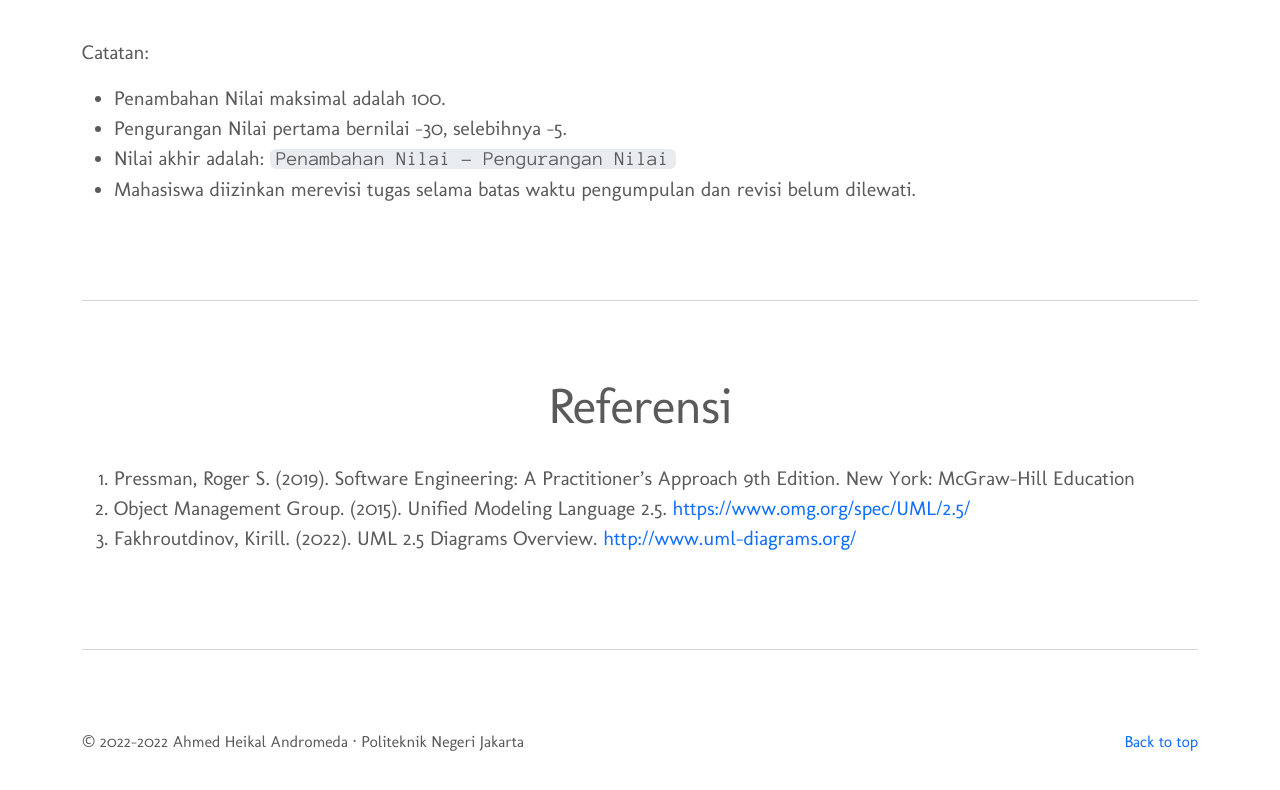
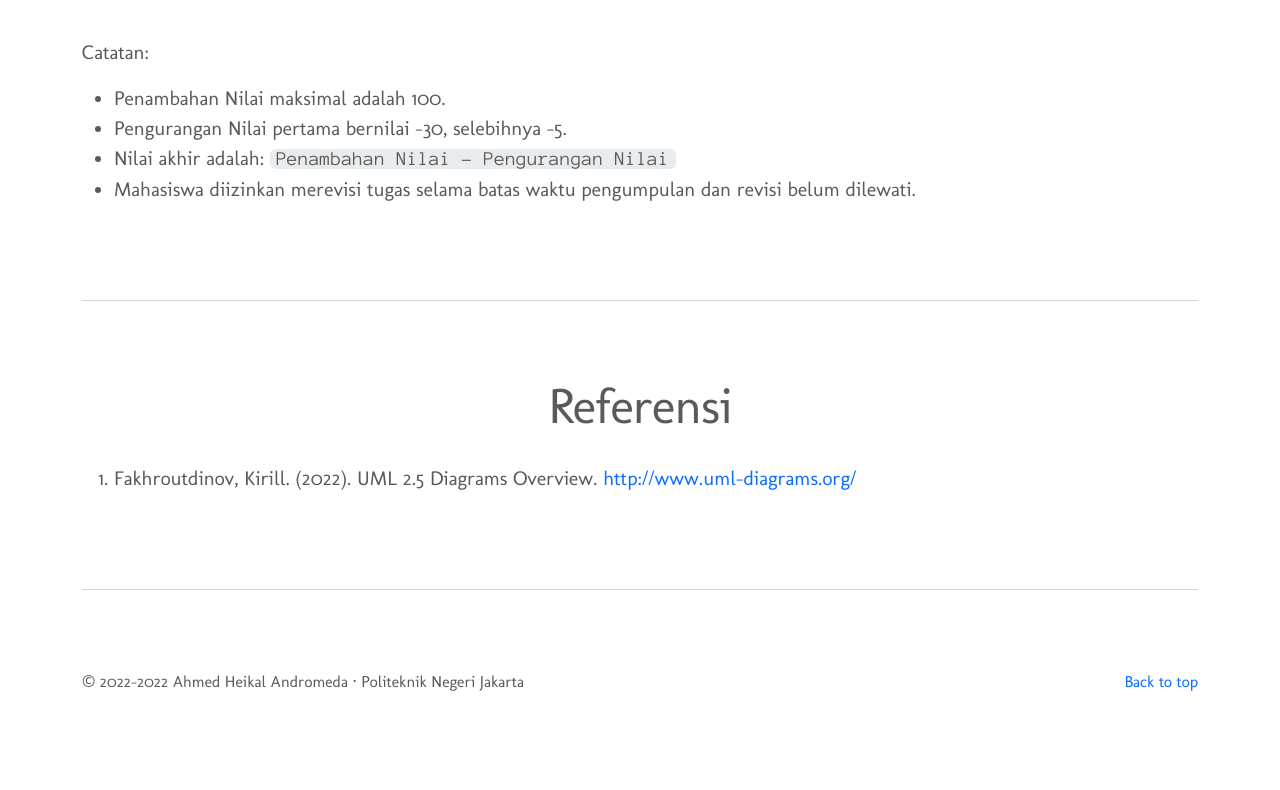
Before and after one commit to serhippo/pbo-uml, a plain HTML site: page pbo-uml-activity.html in a window 1280 px wide. Shown: the part 10319-11109 px from the top of the page. After the commit the page ends 11077 px from the top, so only its background shows below. Drawn offline with nearby package versions, Linux system fonts and the light colour scheme.

Commit message:
Revision 3

```diff
--- a/pbo-uml-activity.html
+++ b/pbo-uml-activity.html
@@ -313,8 +313,6 @@
 		</div>
 		<div class="col-12">
 		<ol class="lead">
-			<li>Pressman, Roger S. (2019). Software Engineering: A Practitioner’s Approach  9th Edition.  New York: McGraw-Hill Education</li>
-			<li>Object Management Group. (2015). Unified Modeling Language 2.5. <a href="https://www.omg.org/spec/UML/2.5/">https://www.omg.org/spec/UML/2.5/</a></li>
 			<li>Fakhroutdinov, Kirill. (2022). UML 2.5 Diagrams Overview. <a href="http://www.uml-diagrams.org/">http://www.uml-diagrams.org/</a></li>
 
 		</ol>
```
Also changed, not shown: pbo-uml-class.html (+0 -2 lines), pbo-uml-sequence.html (+0 -2 lines), pbo-uml-use-case.html (+0 -2 lines).
